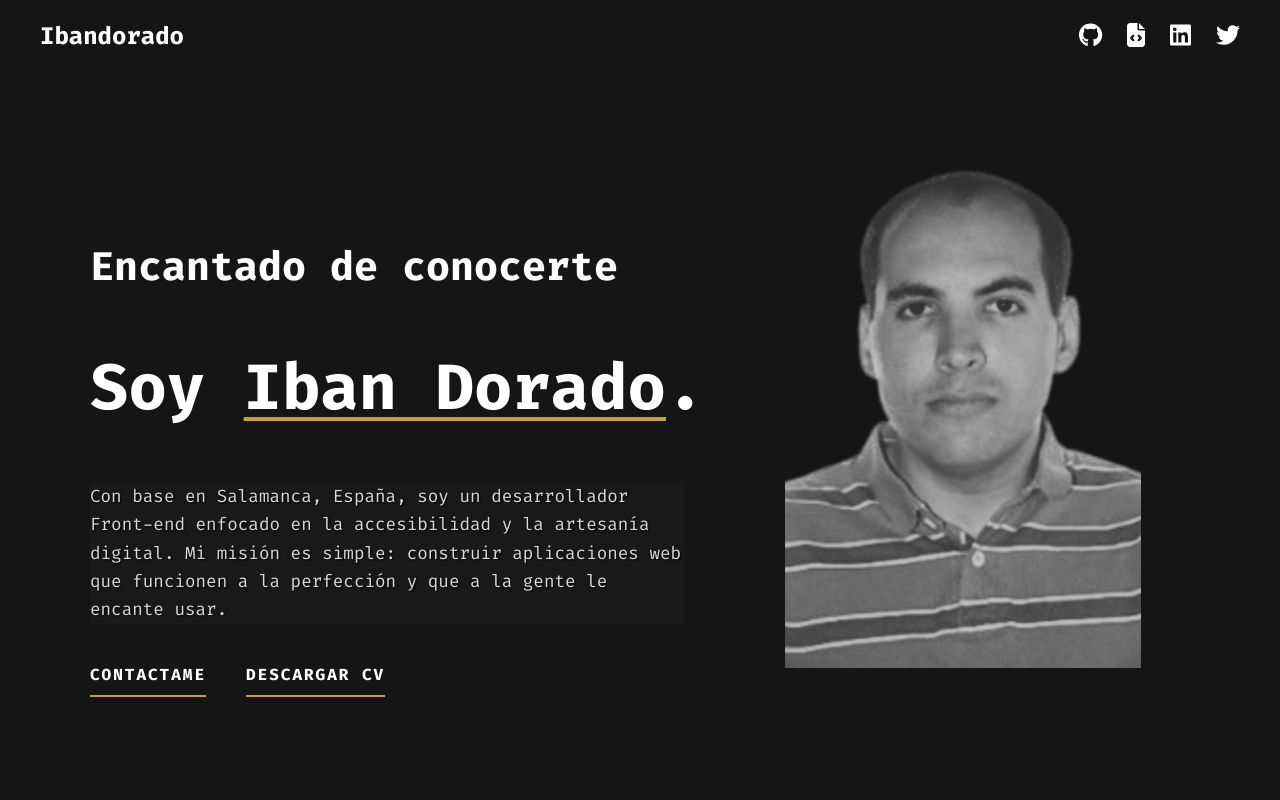
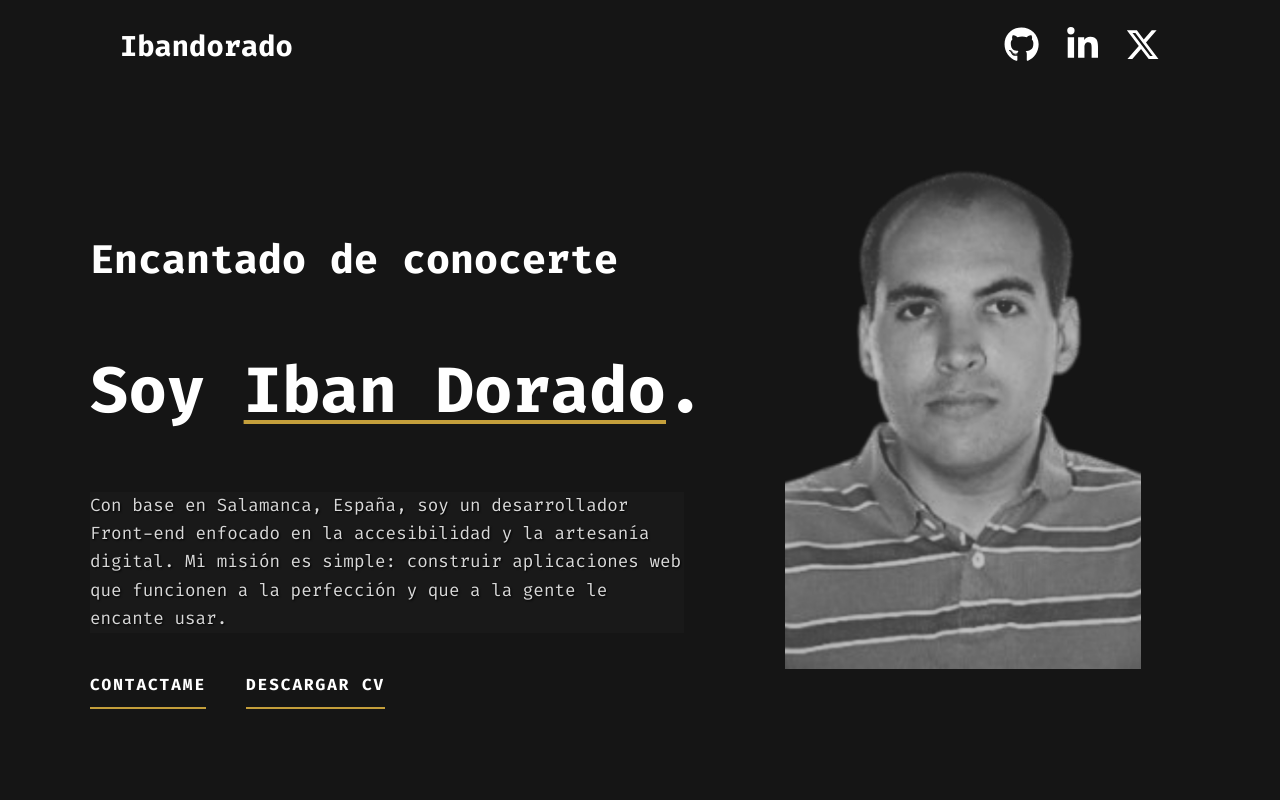
Before and after one commit to SaKio1985/Portfolio-2025, a Vue app: page / in a window 1280 px wide. Shown: the top 800 px of the page. Built offline with nearby package versions, Linux system fonts and the light colour scheme.

Commit message:
Actualizando iconos

```diff
--- a/package.json
+++ b/package.json
@@ -9,10 +9,6 @@
     "preview": "vite preview"
   },
   "dependencies": {
-    "@fortawesome/fontawesome-svg-core": "^6.7.2",
-    "@fortawesome/free-brands-svg-icons": "^6.7.2",
-    "@fortawesome/free-solid-svg-icons": "^6.7.2",
-    "@fortawesome/vue-fontawesome": "^3.0.8",
     "vue": "^3.5.17",
     "vue3-toastify": "^0.2.8"
   },
--- a/src/App.vue
+++ b/src/App.vue
@@ -1,18 +1,15 @@
+<!-- App.vue -->
 <script setup>
-import HeaderComponent from './components/HeaderComponent.vue';
-import FooterComponent from './components/FooterComponent.vue';
-import HeroSection from './components/HeroSection.vue';
-import SkillsSection from './components/SkillsSection.vue';
-import ContactSection from './components/ContactSection.vue';
-import ProjectComponent from './components/ProjectComponent.vue';
-
-// Importa aquí tus secciones principales si las tienes
-// import HeroSection from './components/HeroSection.vue'
+import HeaderComponent from "./components/HeaderComponent.vue";
+import HeroSection from "./components/HeroSection.vue";
+import SkillsSection from "./components/SkillsSection.vue";
+import ProjectComponent from "./components/ProjectComponent.vue";
+import ContactSection from "./components/ContactSection.vue";
+import FooterComponent from "./components/FooterComponent.vue";
 </script>
 
 <template>
   <div id="app-container">
-    <!-- Contenedor opcional para más control -->
     <HeaderComponent />
     <main>
       <HeroSection />
@@ -21,51 +18,32 @@ import ProjectComponent from './components/ProjectComponent.vue';
       <ContactSection />
     </main>
     <FooterComponent />
-    <!-- <footer>Footer opcional</footer> -->
   </div>
 </template>
 
-<style>
-/* SIN 'scoped' para estilos globales */
-html {
-  scroll-behavior: smooth;
+<style scoped>
+#app-container {
+  display: flex;
+  flex-direction: column;
+  min-height: 100vh;
 }
 
-body {
-  margin: 0; /* Importante resetear el margen por defecto del body */
-  background-color: #151515; /* Un negro/gris oscuro similar al de la imagen */
-  color: #ffffff; /* Color de texto por defecto blanco */
-  font-family: 'Fira Code', monospace; /* O la fuente que elijas, la de la imagen es similar a esta */
-
-  min-height: 100%; /* Asegura que body ocupe al menos toda la altura de html */
-  display: flex; /* Habilita Flexbox para los hijos directos de body (que sería #app si no usas #app-container) */
-  flex-direction: column; /* Apila los hijos de body verticalmente */
+main {
+  flex-grow: 1;
 }
 
-/* Si usas un contenedor como #app-container, también puedes darle estilos */
-#app-container {
-  min-height: 100vh; /* Asegura que ocupe al menos toda la altura de la pantalla */
-  display: flex;
-  flex-direction: column;
-  flex-grow: 1; /* MUY IMPORTANTE: Hace que este contenedor crezca para ocupar el espacio disponible en body */
+/* --- ESTILOS DE DEPURACIÓN --- */
+/* Añade este bloque para ver los contornos */
+.debug-border-red {
+  border: 2px solid red;
 }
-
-/* Estilos para links globales si quieres un color base */
-a {
-  color: #ffffff;
-  text-decoration: none; /* Quitar subrayado por defecto */
+.debug-border-green {
+  border: 2px solid limegreen;
 }
-a:hover {
-  color: #c49f3b; /* Color amarillo de acento al pasar el ratón, como en la imagen */
+.debug-border-blue {
+  border: 2px solid dodgerblue;
+}
+.debug-border-yellow {
+  border: 2px solid yellow;
 }
 </style>
-
-<style scoped>
-/* Estilos específicos para App.vue si los necesitas */
-main {
-  padding: 20px;
-  /* Si tu header es fijo (position: fixed), necesitarás un padding-top aquí */
-  flex-grow: 1; /* MUY IMPORTANTE: Hace que <main> crezca para ocupar el espacio disponible
-  dentro de #app (o #app-container), empujando el FooterComponent hacia abajo. */
-}
-</style>
--- a/src/components/HeaderComponent.vue
+++ b/src/components/HeaderComponent.vue
@@ -1,40 +1,41 @@
-<script setup></script>
+<script setup>
+import IconGithub from "@/components/icons/IconGithub.vue";
+import IconLinkedin from "@/components/icons/IconLinkedin-in.vue";
+import IconX from "@/components/icons/IconX-twitter.vue";
+</script>
 
 <template>
   <header class="header-container">
     <div class="logo">Ibandorado</div>
     <nav class="social-links">
+      <!-- USANDO EL NUEVO COMPONENTE -->
       <a
         href="https://github.com/SaKio1985"
         target="_blank"
         rel="noopener noreferrer"
-        aria-label="GitHub"
+        aria-label="Mi perfil de GitHub"
       >
-        <font-awesome-icon :icon="['fab', 'github']" />
+        <IconGithub />
       </a>
-      <a
-        href="#"
-        target="_blank"
-        rel="noopener noreferrer"
-        aria-label="Frontend Mentor Profile"
-      >
-        <font-awesome-icon :icon="['fas', 'file-code']" />
-      </a>
+
+      <!-- USANDO EL NUEVO COMPONENTE -->
       <a
         href="https://www.linkedin.com/in/iban-dorado-171a4a24b/"
         target="_blank"
         rel="noopener noreferrer"
-        aria-label="LinkedIn"
+        aria-label="Mi perfil de LinkedIn"
       >
-        <font-awesome-icon :icon="['fab', 'linkedin']" />
+        <IconLinkedin />
       </a>
+
+      <!-- USANDO EL NUEVO COMPONENTE -->
       <a
         href="https://x.com/IbDorado"
         target="_blank"
         rel="noopener noreferrer"
-        aria-label="Twitter"
+        aria-label="Mi perfil de X (antes Twitter)"
       >
-        <font-awesome-icon :icon="['fab', 'twitter']" />
+        <IconX />
       </a>
     </nav>
   </header>
@@ -43,34 +44,32 @@
 <style scoped>
 .header-container {
   display: flex;
-  justify-content: space-between; /* Empuja el logo a la izq y nav a la der */
-  align-items: center; /* Alinea verticalmente los ítems */
-  padding: 20px 40px; /* Ajusta el padding (ej: 20px arriba/abajo, 40px izq/der) */
-  /* background-color: #151515; Ya no es necesario si body lo tiene y este es transparente */
-  /* border-bottom: 1px solid #333; Opcional, si quieres una línea sutil de separación */
+  justify-content: space-between;
+  align-items: center;
+  padding: 20px 120px;
   width: 100%;
-  box-sizing: border-box; /* Para que el padding no aumente el width total */
+  box-sizing: border-box;
 }
 
 .logo {
   font-weight: bold;
-  font-size: 1.5rem; /* Ajusta el tamaño */
-  color: #ffffff; /* Asegura que el texto del logo sea blanco */
+  font-size: 1.8rem;
+  color: #ffffff;
 }
 
 .social-links {
-  display: flex; /* IMPORTANTE: Hace que los <a> hijos se alineen horizontalmente */
-  align-items: center; /* Alinea los iconos verticalmente si tienen alturas diferentes */
-  gap: 25px; /* Espacio entre los iconos (moderno) o usa margin-left en cada 'a' */
+  display: flex;
+  align-items: center;
+  gap: 25px;
 }
 
 .social-links a {
-  color: #ffffff; /* Color del icono */
-  font-size: 1.5rem; /* Tamaño de los iconos */
-  transition: color 0.3s ease; /* Transición suave para el hover */
+  color: #ffffff;
+  font-size: 2.2rem;
+  transition: color 0.3s ease;
 }
 
 .social-links a:hover {
-  color: #c49f3b; /* Color amarillo mostaza de acento al pasar el ratón */
+  color: #c49f3b;
 }
 </style>
--- /dev/null
+++ b/src/components/icons/IconGithub.vue
@@ -0,0 +1,23 @@
+<template>
+  <svg
+    xmlns="http://www.w3.org/2000/svg"
+    viewBox="0 0 496 512"
+    fill="currentColor"
+    aria-hidden="true"
+    class="icon-svg"
+  >
+    <path
+      d="M165.9 397.4c0 2-2.3 3.6-5.2 3.6-3.3 .3-5.6-1.3-5.6-3.6 0-2 2.3-3.6 5.2-3.6 3.3-.3 5.6 1.3 5.6 3.6zm-31.1-4.5c-.7 2 1.3 4.3 4.3 4.9 2.6 1 5.6 0 6.2-2s-1.3-4.3-4.3-5.2c-2.6-.7-5.5 .3-6.2 2.3zm44.2-1.7c-2.9 .7-4.9 2.6-4.6 4.9.3 2 2.9 3.3 5.9 2.6 2.9-.7 4.9-2.6 4.6-4.6-.3-1.9-3-3.2-5.9-2.9zM244.8 8C106.1 8 0 113.3 0 252c0 110.9 69.8 205.8 169.5 239.2 12.8 2.3 17.3-5.6 17.3-12.1 0-6.2-.3-40.4-.3-61.4 0 0-70 15-84.7-29.8 0 0-11.4-29.1-27.8-36.6 0 0-22.9-15.7 1.6-15.4 0 0 24.9 2 38.6 25.8 21.9 38.6 58.6 27.5 72.9 20.9 2.3-16 8.8-27.1 16-33.7-55.9-6.2-112.3-14.3-112.3-110.5 0-27.5 7.6-41.3 23.6-58.9-2.6-6.5-11.1-23.3 2.6-57.1 0 0 21.9-7.3 71.6 25.5 21.9-6.2 44.2-9.2 66.5-9.2 22.3 0 44.5 3 66.5 9.2 49.6-32.8 71.6-25.5 71.6-25.5 13.7 33.8 5.2 50.6 2.6 57.1 16 17.6 23.6 31.4 23.6 58.9 0 96.3-56.6 104.2-112.6 110.2 9.2 7.9 17 22.9 17 46.4 0 33.7-.3 75.4-.3 83.6 0 6.5 4.6 14.4 17.3 12.1C428.2 457.8 496 362.9 496 252 496 113.3 383.5 8 244.8 8zM97.2 352.9c-1.3 1-1 3.3.7 5.2 1.6 1.6 3.9 2.3 5.2 1 1.3-1 1-3.3-.7-5.2-1.6-1.6-3.9-2.3-5.2-1zm-10.8-8.1c-.7 1.3.3 2.9 2.3 3.9 1.6 1 3.6 .7 4.3-.7 .7-1.3-.3-2.9-2.3-3.9-2-.6-3.6-.3-4.3.7zm32.4 35.6c-1.6 1.3-1 4.3 1.3 6.2 2.3 2.3 5.2 2.6 6.5 1 1.3-1.3.7-4.3-1.3-6.2-2.2-2.3-5.2-2.6-6.5-1zm-11.4-14.7c-1.6 1-1.6 3.6 0 5.2 1.6 1.6 4.3 1.6 5.9 0 1.6-1.6 1.6-3.9 0-5.2-1.6-1.6-4.3-1.6-5.9 0z"
+    />
+  </svg>
+</template>
+
+<style scoped>
+/* Estilos para que el SVG se comporte como un icono */
+.icon-svg {
+  display: inline-block;
+  width: 1em; /* El tamaño se adaptará al font-size del padre */
+  height: 1em;
+  vertical-align: -0.125em; /* Alineación vertical fina */
+}
+</style>
--- /dev/null
+++ b/src/components/icons/IconLinkedin-in.vue
@@ -0,0 +1,22 @@
+<template>
+  <svg
+    xmlns="http://www.w3.org/2000/svg"
+    viewBox="0 0 448 512"
+    fill="currentColor"
+    aria-hidden="true"
+    class="icon-svg"
+  >
+    <path
+      d="M100.3 448H7.4V148.9h92.9zM53.8 108.1C24.1 108.1 0 83.5 0 53.8a53.8 53.8 0 0 1 107.6 0c0 29.7-24.1 54.3-53.8 54.3zM447.9 448h-92.7V302.4c0-34.7-.7-79.2-48.3-79.2-48.3 0-55.7 37.7-55.7 76.7V448h-92.8V148.9h89.1v40.8h1.3c12.4-23.5 42.7-48.3 87.9-48.3 94 0 111.3 61.9 111.3 142.3V448z"
+    />
+  </svg>
+</template>
+<style scoped>
+/* Estilos para que el SVG se comporte como un icono */
+.icon-svg {
+  display: inline-block;
+  width: 1em; /* El tamaño se adaptará al font-size del padre */
+  height: 1em;
+  vertical-align: -0.125em; /* Alineación vertical fina */
+}
+</style>
--- /dev/null
+++ b/src/components/icons/IconX-twitter.vue
@@ -0,0 +1,23 @@
+<template>
+  <svg
+    xmlns="http://www.w3.org/2000/svg"
+    viewBox="0 0 512 512"
+    fill="currentColor"
+    aria-hidden="true"
+    class="icon-svg"
+  >
+    <path
+      d="M389.2 48h70.6L305.6 224.2 487 464H345L233.7 318.6 106.5 464H35.8L200.7 275.5 26.8 48H172.4L272.9 180.9 389.2 48zM364.4 421.8h39.1L151.1 88h-42L364.4 421.8z"
+    />
+  </svg>
+</template>
+
+<style scoped>
+/* Estilos para que el SVG se comporte como un icono */
+.icon-svg {
+  display: inline-block;
+  width: 1em; /* El tamaño se adaptará al font-size del padre */
+  height: 1em;
+  vertical-align: -0.125em; /* Alineación vertical fina */
+}
+</style>
--- a/src/fontawesome.js
+++ /dev/null
@@ -1,17 +0,0 @@
-// 1. Importaciones necesarias de Font Awesome
-import { library } from "@fortawesome/fontawesome-svg-core";
-import { FontAwesomeIcon } from "@fortawesome/vue-fontawesome";
-
-// 2. Importa CADA ICONO que vayas a usar en tu aplicación.
-import {
-  faGithub,
-  faLinkedin,
-  faTwitter,
-} from "@fortawesome/free-brands-svg-icons";
-import { faFileArrowDown, faFileCode } from "@fortawesome/free-solid-svg-icons";
-
-// 3. Añade los iconos importados a la librería.
-library.add(faGithub, faLinkedin, faTwitter, faFileArrowDown, faFileCode);
-
-// 4. Exporta el componente para que main.js pueda usarlo.
-export { FontAwesomeIcon };
--- a/src/main.js
+++ b/src/main.js
@@ -1,6 +1,4 @@
-// 1. Importa la configuración de FontAwesome PRIMERO
-import { FontAwesomeIcon } from "./fontawesome"; // <-- Importa desde nuestro nuevo archivo
-
+import "./style.css";
 // 2. Importa el resto de tus cosas
 import { createApp } from "vue";
 import App from "./App.vue";
@@ -10,7 +8,7 @@ import "vue3-toastify/dist/index.css";
 const app = createApp(App);
 
 // 3. Registra los componentes y plugins
-app.component("font-awesome-icon", FontAwesomeIcon); // Usa el componente importado
+
 app.use(Vue3Toastify, {
   autoClose: 3000,
   theme: "dark",
--- a/vite.config.js
+++ b/vite.config.js
@@ -1,8 +1,20 @@
+// vite.config.js
+
 import { defineConfig } from "vite";
 import vue from "@vitejs/plugin-vue";
-import { VitePWA } from "vite-plugin-pwa";
+import path from "path"; // <-- 1. Importa el módulo 'path'
 
-// https://vite.dev/config/
+// https://vitejs.dev/config/
 export default defineConfig({
-  plugins: [vue(), VitePWA({ registerType: "autoUpdate" })],
+  plugins: [
+    vue(),
+    // Ya no necesitas el PWA plugin, lo quitamos para simplificar
+  ],
+
+  // 2. AÑADE ESTA SECCIÓN COMPLETA
+  resolve: {
+    alias: {
+      "@": path.resolve(__dirname, "./src"),
+    },
+  },
 });
```
Also changed, not shown: src/components/FooterComponent.vue (+28 -35 lines), 1 other file (tests, documents, lock files or other folders).
